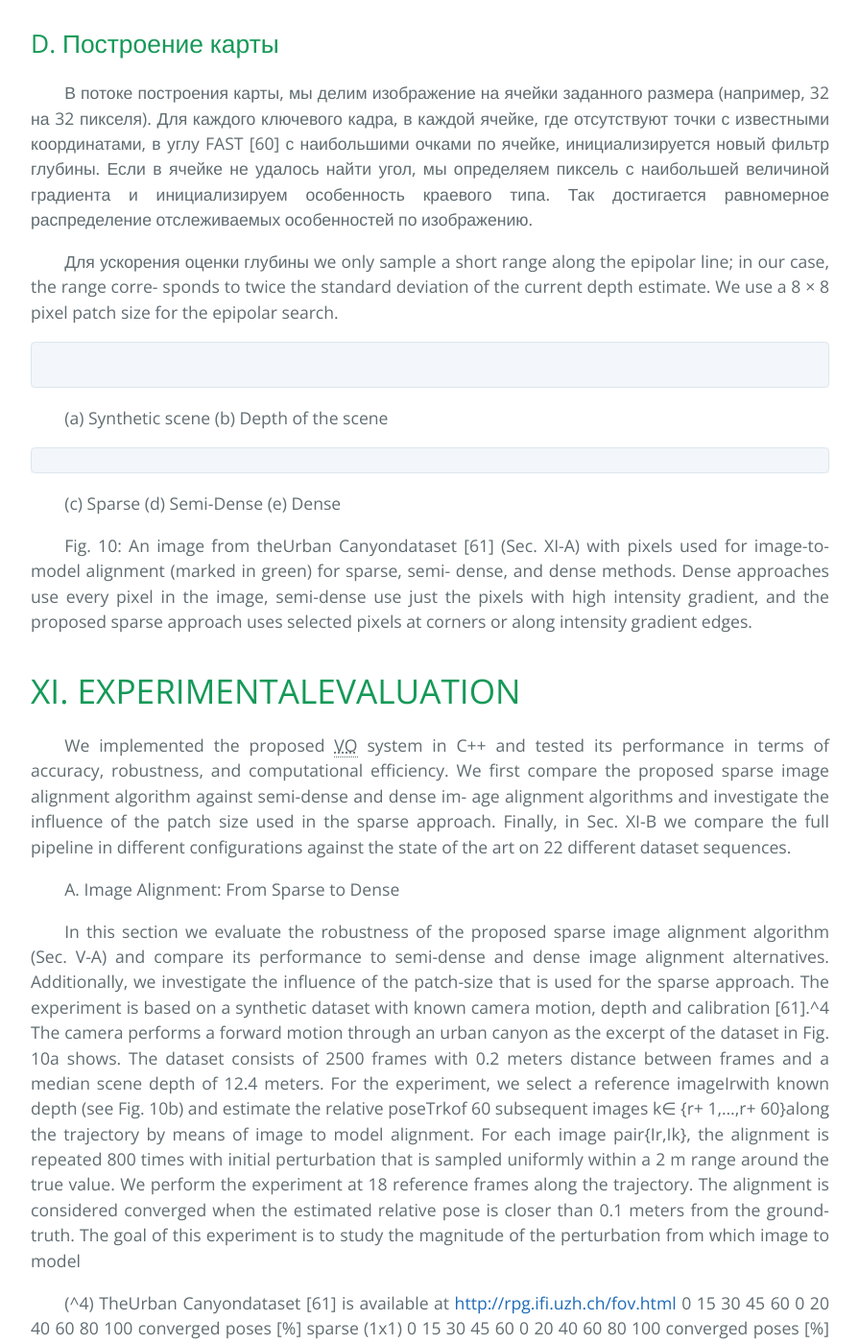
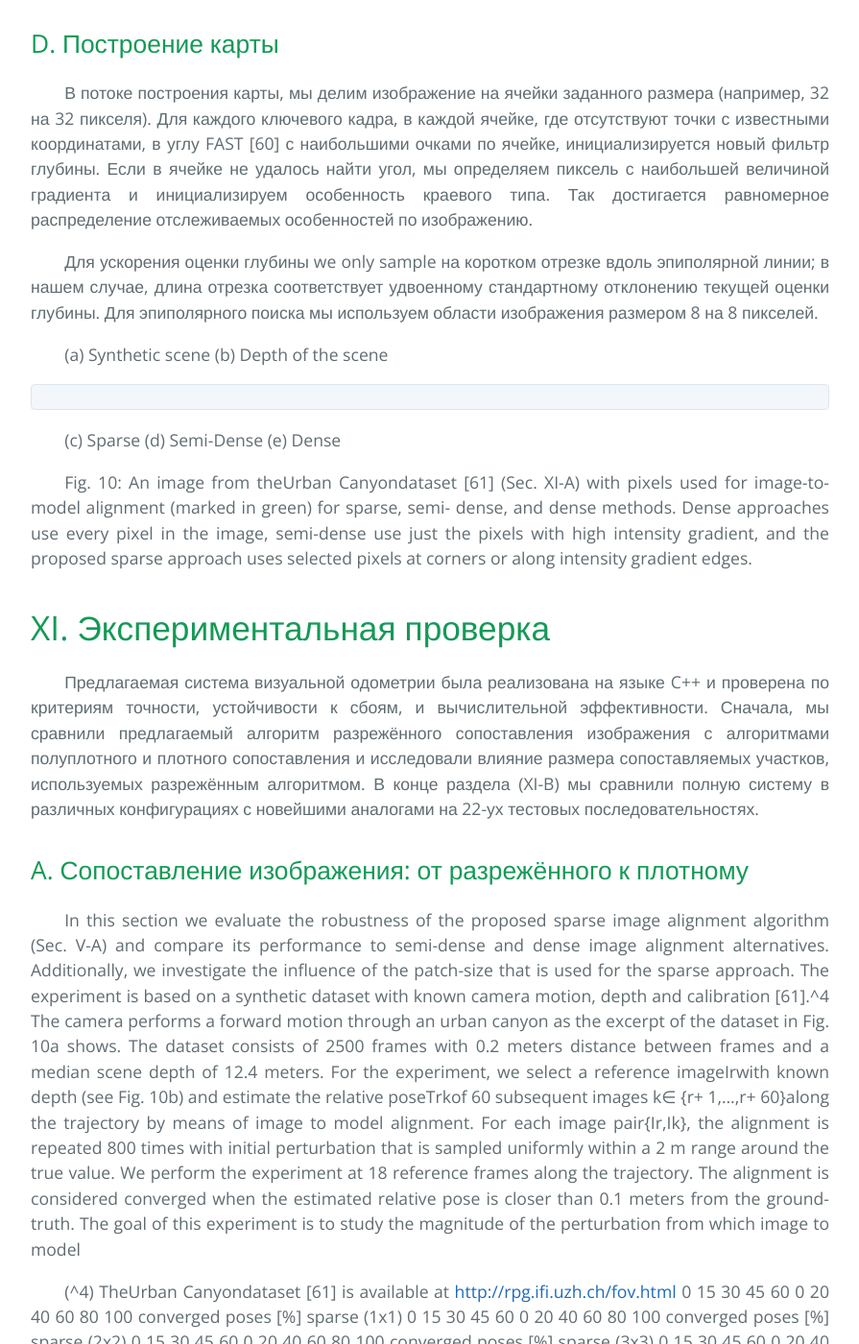
Before and after one commit to i-v-s/slam, a Jekyll site: the page built from svo2.md, in a window 1280 px wide and 1400 px high, scrolled down 21867 px. Shown: the whole window at 96% size, without its empty margins (192-1087 px from the left). Built offline with Jekyll 4.4.1, drawn with Linux system fonts in a browser that asks for light colours; our own code applies the rules of GitHub Pages for plain Markdown files; formulas are drawn with MathJax 3.

Commit message:
Updated svo2.md

````diff
--- a/svo2.md
+++ b/svo2.md
@@ -996,14 +996,13 @@ employ a robust cost function [24, 34].
 Так достигается равномерное распределение
 отслеживаемых особенностей по изображению.
 
-Для ускорения оценки глубины we only sample a short
-range along the epipolar line; in our case, the range corre-
-sponds to twice the standard deviation of the current depth
-estimate. We use a 8 × 8 pixel patch size for the epipolar
-search.
-```
-
-```
+Для ускорения оценки глубины we only sample на коротком
+отрезке вдоль эпиполярной линии; в нашем случае, длина отрезка
+соответствует удвоенному стандартному отклонению текущей оценки
+глубины.
+Для эпиполярного поиска мы используем
+области изображения размером 8 на 8 пикселей.
+
 (a) Synthetic scene (b) Depth of the scene
 ```
 ```
@@ -1016,17 +1015,21 @@ semi-dense use just the pixels with high intensity gradient, and the proposed
 sparse approach uses selected pixels at corners or along intensity gradient
 edges.
 
-# XI. EXPERIMENTALEVALUATION
-We implemented the proposed VO system in C++ and
-tested its performance in terms of accuracy, robustness, and
-computational efficiency. We first compare the proposed sparse
-image alignment algorithm against semi-dense and dense im-
-age alignment algorithms and investigate the influence of the
-patch size used in the sparse approach. Finally, in Sec. XI-B
-we compare the full pipeline in different configurations against
-the state of the art on 22 different dataset sequences.
-
-A. Image Alignment: From Sparse to Dense
+# XI. Экспериментальная проверка
+
+Предлагаемая система визуальной одометрии была реализована на языке C++ и
+проверена по критериям точности, устойчивости к сбоям, и
+вычислительной эффективности.
+Сначала, мы сравнили предлагаемый алгоритм
+разрежённого сопоставления изображения
+с алгоритмами полуплотного и плотного сопоставления
+и исследовали влияние размера сопоставляемых участков,
+используемых разрежённым алгоритмом.
+В конце раздела (XI-B)
+мы сравнили полную систему в различных конфигурациях с
+новейшими аналогами на 22-ух тестовых последовательностях.
+
+## A. Сопоставление изображения: от разрежённого к плотному
 
 In this section we evaluate the robustness of the proposed
 sparse image alignment algorithm (Sec. V-A) and compare
````
